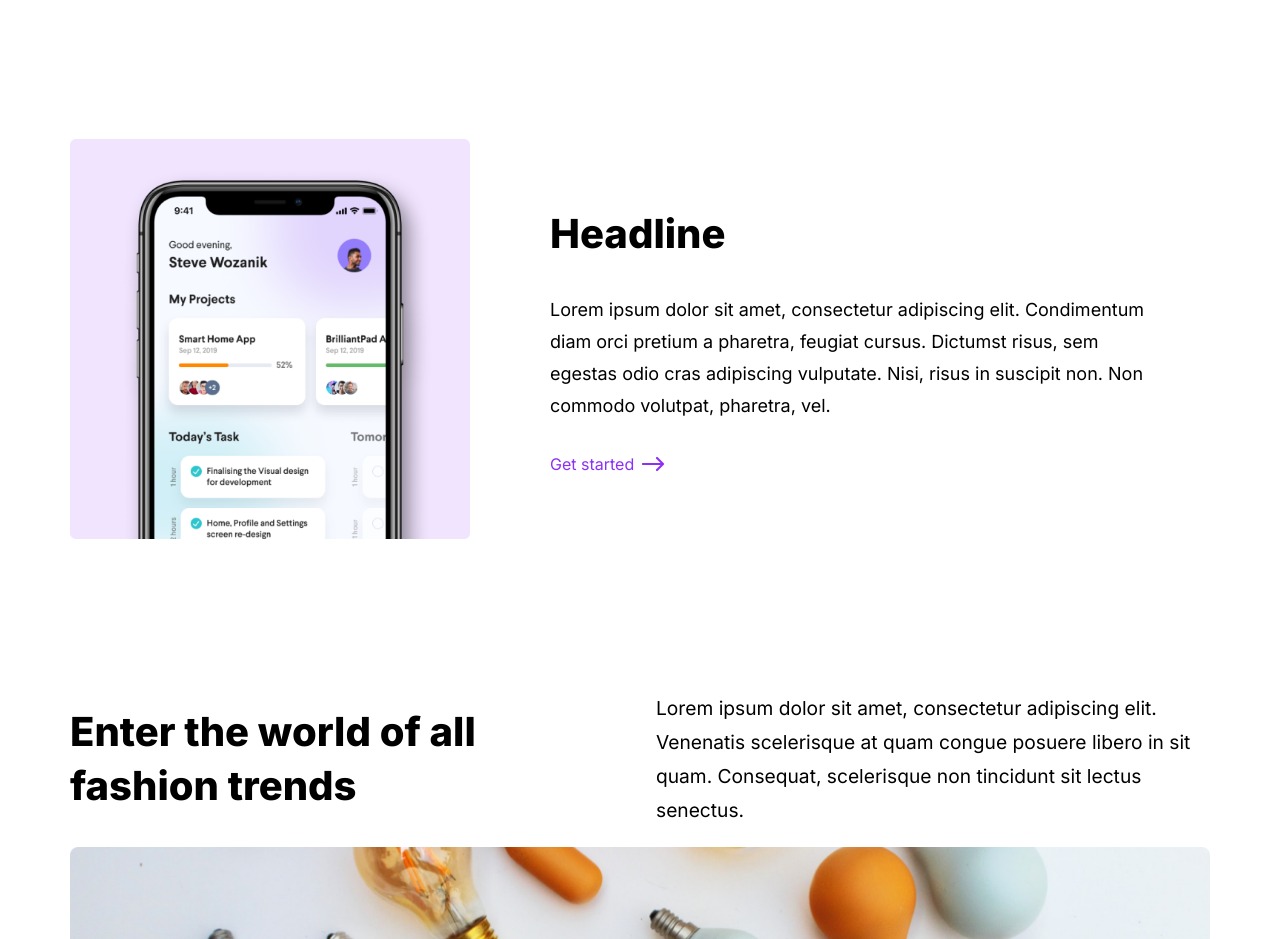
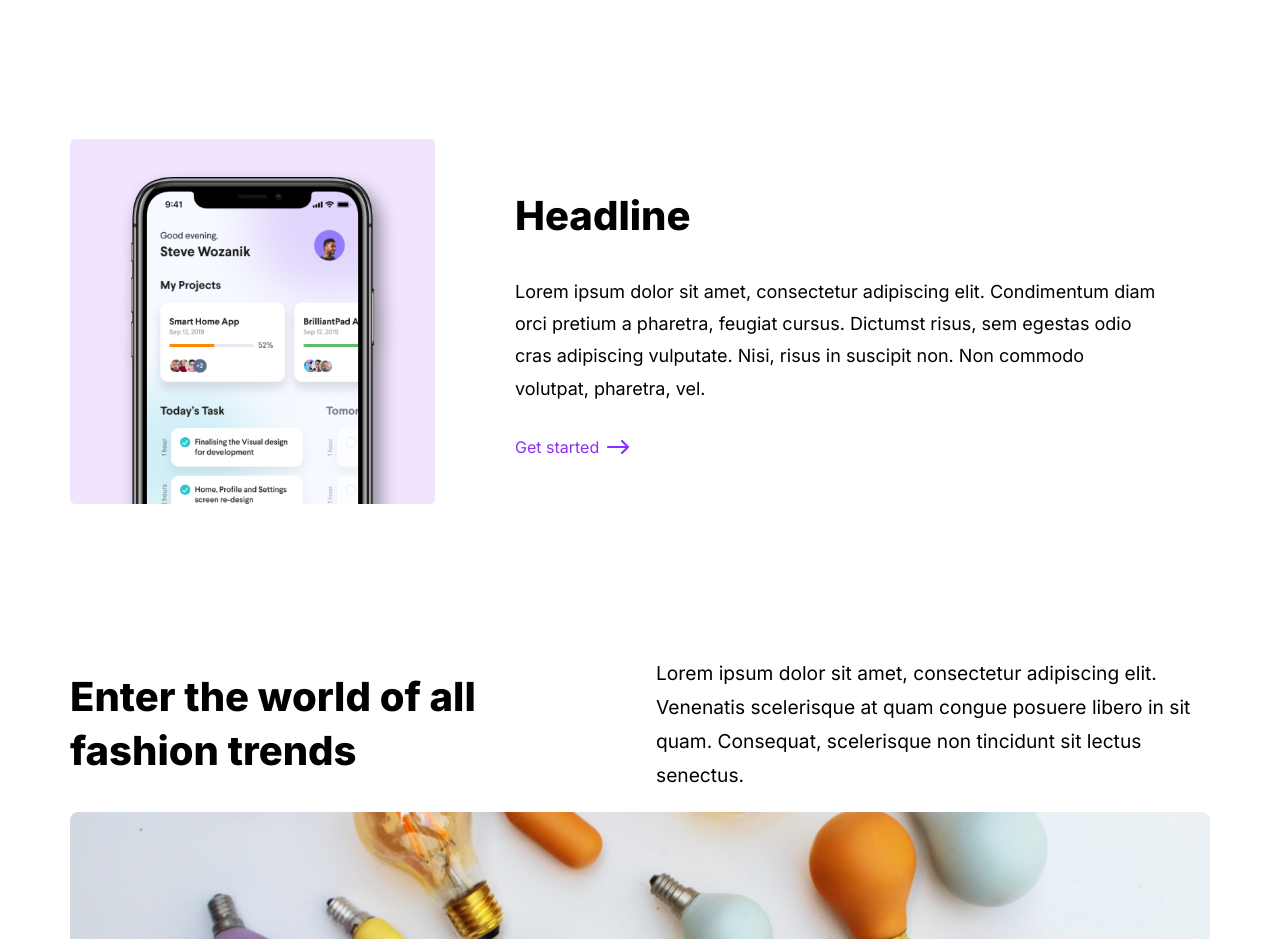
Before and after one commit to pinkskie/landify, a website built with Vite: page index.html in a window 1280 px wide. Shown: the part 3060-3999 px from the top of the page. Built offline with nearby package versions, Linux system fonts and the light colour scheme.

Commit message:
Update style.scss

```diff
--- a/style.scss
+++ b/style.scss
@@ -336,7 +336,7 @@ body {
   align-items: center;
   padding:4em 0;
   & img {
-    max-width:400px;
+    max-width:365px;
   }
   &__info {
     padding:0 3em;
```
